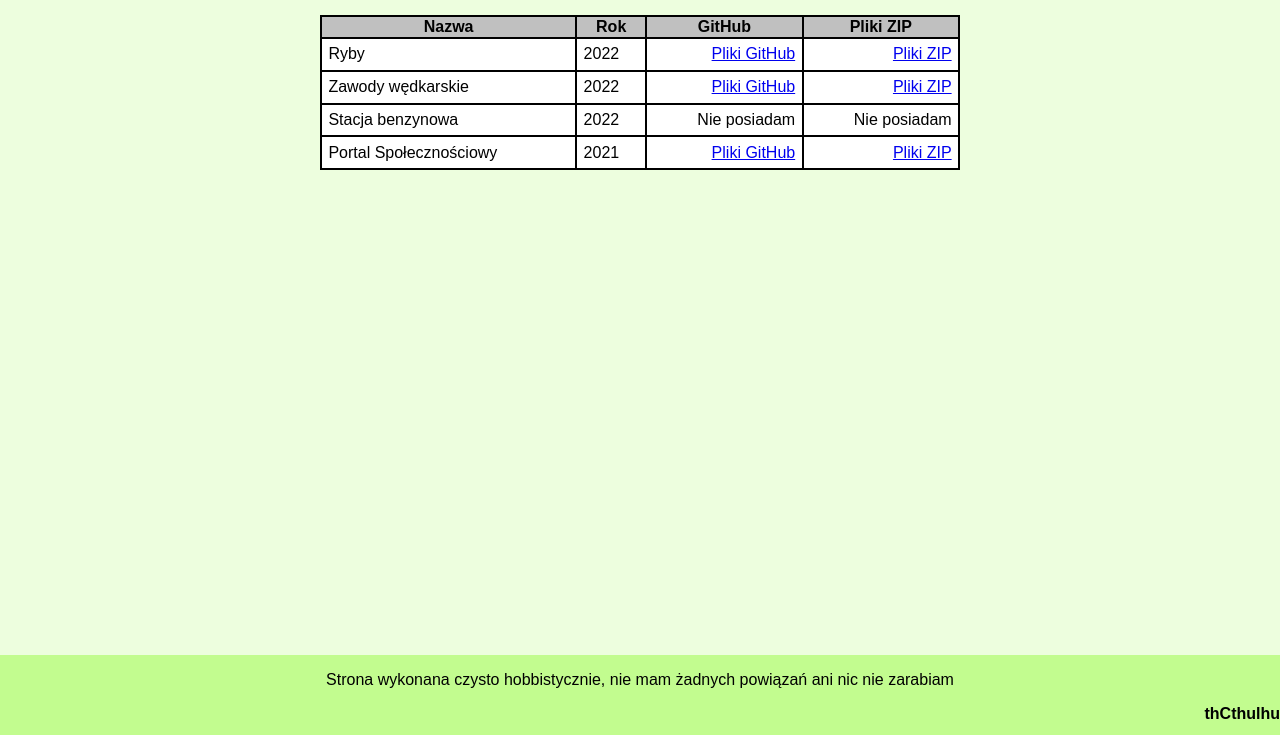
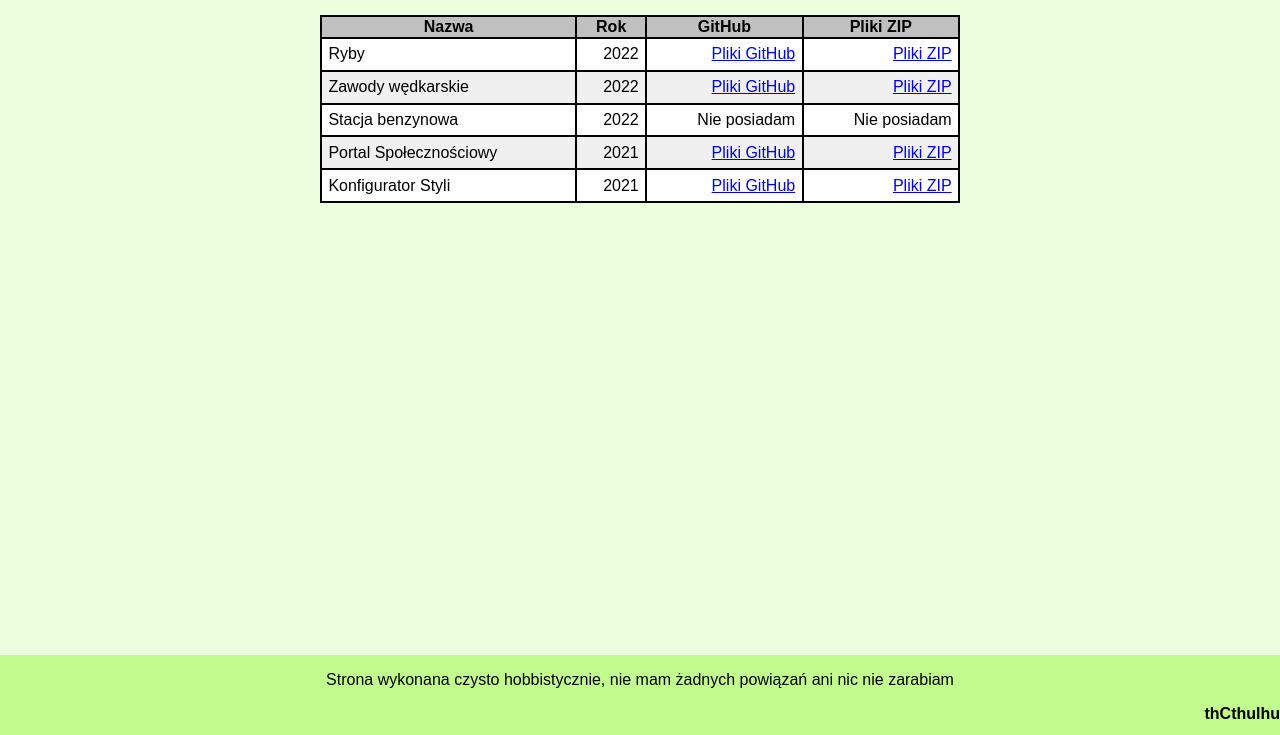
Before and after one commit to thCthulhu/thCthulhu.github.io, a plain HTML site: page index.html in a window 1280 px wide. Shown: the part 81-816 px from the top of the page. Drawn offline with Linux system fonts and the light colour scheme.

Commit message:
added 1 more

```diff
--- a/index.html
+++ b/index.html
@@ -46,6 +46,12 @@
                     <td><a href="https://github.com/thCthulhu/portal_ee09_2021" target="_blank">Pliki GitHub</a></td>
                     <td><a href="pliki/portal_ee09_2021.zip" download="portal_ee09_2021">Pliki ZIP</a></td>
                 </tr>
+                <tr>
+                    <td>Konfigurator Styli</td>
+                    <td>2021</td>
+                    <td><a href="https://github.com/thCthulhu/konfigurator_ee09_2021" target="_blank">Pliki GitHub</a></td>
+                    <td><a href="pliki/konfigurator_ee09_2021.zip" download="konfigurator_ee09_2021.zip">Pliki ZIP</a></td>
+                </tr>
             </table>
         </main>
         <footer id="footer">
--- a/style.css
+++ b/style.css
@@ -54,8 +54,12 @@ body {
     border: 0.3vh solid black;
 }
 
-#main table td:nth-child(n+3) {
+#main table td:nth-child(n+2) {
     text-align: right;
+}
+
+#main table tr:nth-child(odd) {
+    background-color: #f0f0f0;
 }
 
 #main table tr:hover {
```
Also changed, not shown: 1 other file.
